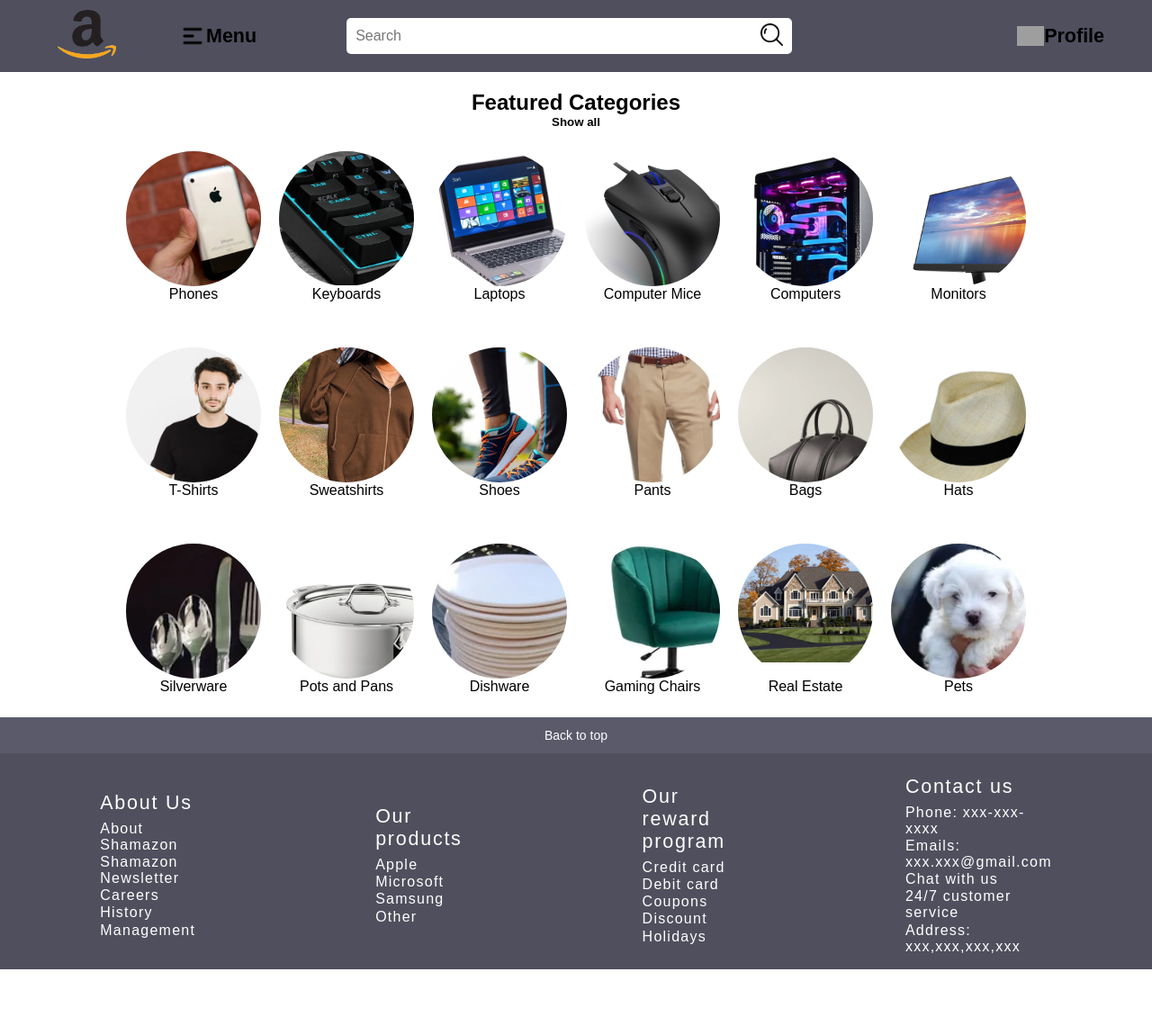
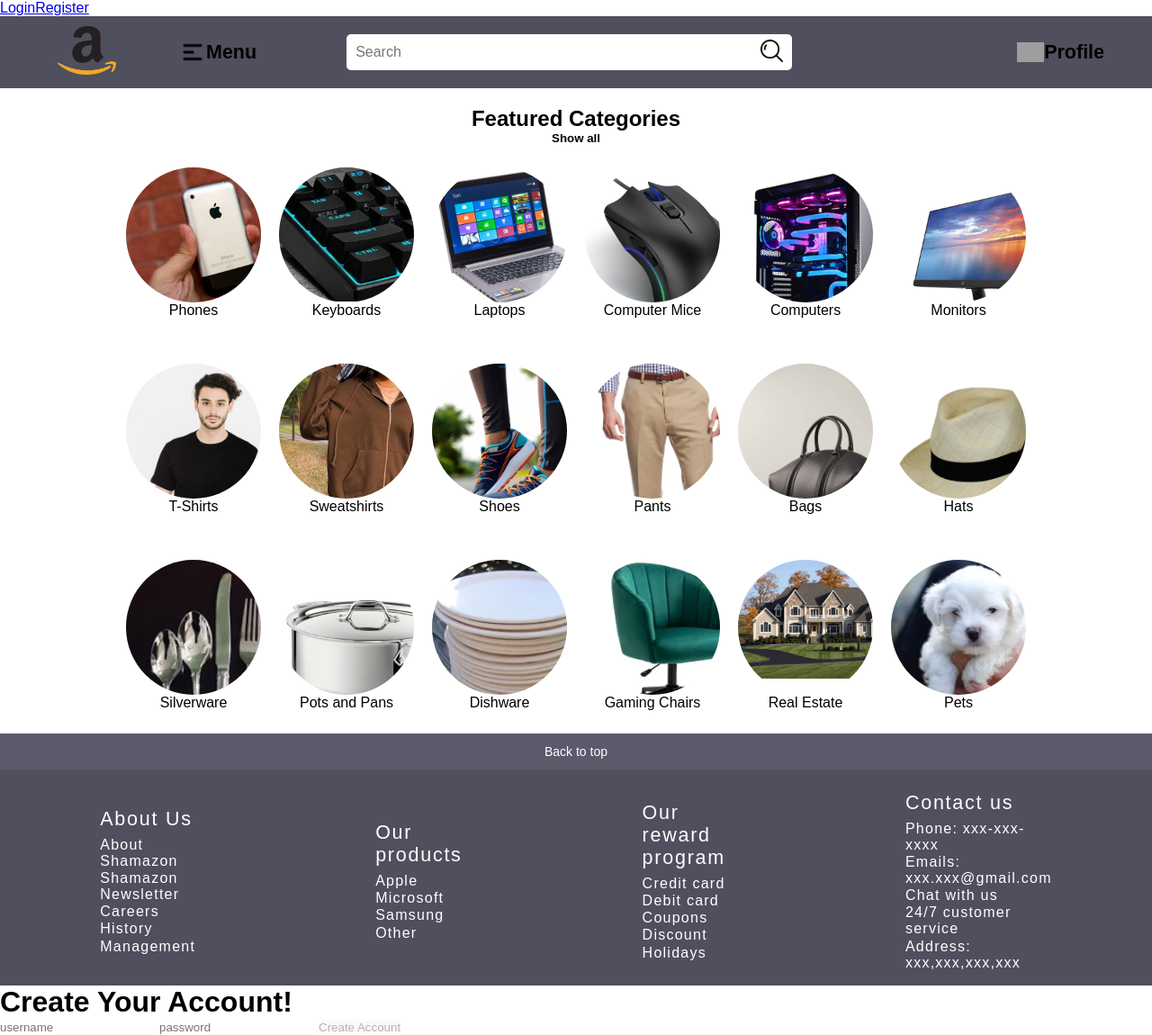
Before and after one commit to ericpkatz/shamazon, a React (Create React App) app: page /register in a window 1280 px wide. Shown: the top 1150 px of the page at 90% size. Before the commit the page ends 1087 px from the top, so only its background shows below. Built offline with nearby package versions, Linux system fonts and the light colour scheme; no server answers; grey boxes are pictures that could not be loaded.

Commit message:
login and register components complete

```diff
--- a/src/App.js
+++ b/src/App.js
@@ -1,18 +1,25 @@
 import React from 'react';
 import Header from './components/Header';
 import Footer from './components/Footer';
-import { Routes, Route } from 'react-router-dom';
+import { Routes, Route, Link } from 'react-router-dom';
 import HomeBody from './components/HomeBody';
+import { Register } from './components/Register';
+import { Login } from './components/Login';
 
 
 const App = () => {
   return (
     <div>
       <>
+      <Link to='/login'>Login</Link>
+      <Link to='/register'>Register</Link>
+
         <Header />
         <HomeBody />
         <Footer />
         <Routes>
+        <Route path='/login' element={ <Login/>}/>
+        <Route path='/register' element={ <Register />}/>
           <Route path='/Header' element={<Header />} />
           <Route path='/Footer' element={<Footer />} />
         </Routes>
--- a/src/components/Login.js
+++ b/src/components/Login.js
@@ -1,23 +1,34 @@
 import React, { useState } from "react";
+import { fetchLogin } from "../fetch";
 
 export const Login = () => {
     const [username, setUsername] = useState('');
     const [password, setPassword] = useState('')
 return (
     <div>
-        <form onSubmit={ async (ev) => {
+
+
+             <form onSubmit={ async (ev) =>  {
 
             try {
                 ev.preventDefault();
-
+                const res = await fetchLogin(username, password);
+                console.log(res);
+                if(!res.error) {
+                    window.localStorage.setItem('token', res.token);
+                    const redirHome = () => {
+                        window.location.href ='/'
+                    }
+                    redirHome();
+                }
             } catch (error) {
-                console.error(error);
+                console.error(error)
             }
 
         }}>
             <h1>Login To Your Account</h1>
-        <input placeholder='username' value={username} onChange= {(ev) => {setUsername(ev.target.value)}}>Username</input>
-        <input placeholder='password' value={password} onChange= {(ev) => {setPassword(ev.target.value)}}>Password</input>
+        <input placeholder='username' value={username} onChange= {(ev) => {setUsername(ev.target.value)}}/>
+        <input placeholder='password' value={password} onChange= {(ev) => {setPassword(ev.target.value)}}/>
 
         <button className="btn" disabled={!username || !password}>Create Account</button>
         </form>
--- a/src/components/Register.js
+++ b/src/components/Register.js
@@ -14,9 +14,10 @@ return (
                 console.log(res);
                 if(!res.error) {
                     window.localStorage.setItem('token', res.token);
-                    // const redirHome = () => {
-                    //     window.location.href ='/#'
-                    // }
+                    const redirHome = () => {
+                        window.location.href ='/'
+                    }
+                    redirHome();
                 }
             } catch (error) {
                 console.error(error)
@@ -24,8 +25,8 @@ return (
 
         }}>
             <h1>Create Your Account!</h1>
-        <input placeholder='username' value={username} onChange= {(ev) => {setUsername(ev.target.value)}}>Username</input>
-        <input placeholder='password' value={password} onChange= {(ev) => {setPassword(ev.target.value)}}>Password</input>
+        <input placeholder='username' value={username} onChange= {(ev) => {setUsername(ev.target.value)}}/>
+        <input placeholder='password' value={password} onChange= {(ev) => {setPassword(ev.target.value)}}/>
 
         <button className="btn" disabled={!username || !password}>Create Account</button>
         </form>
```
